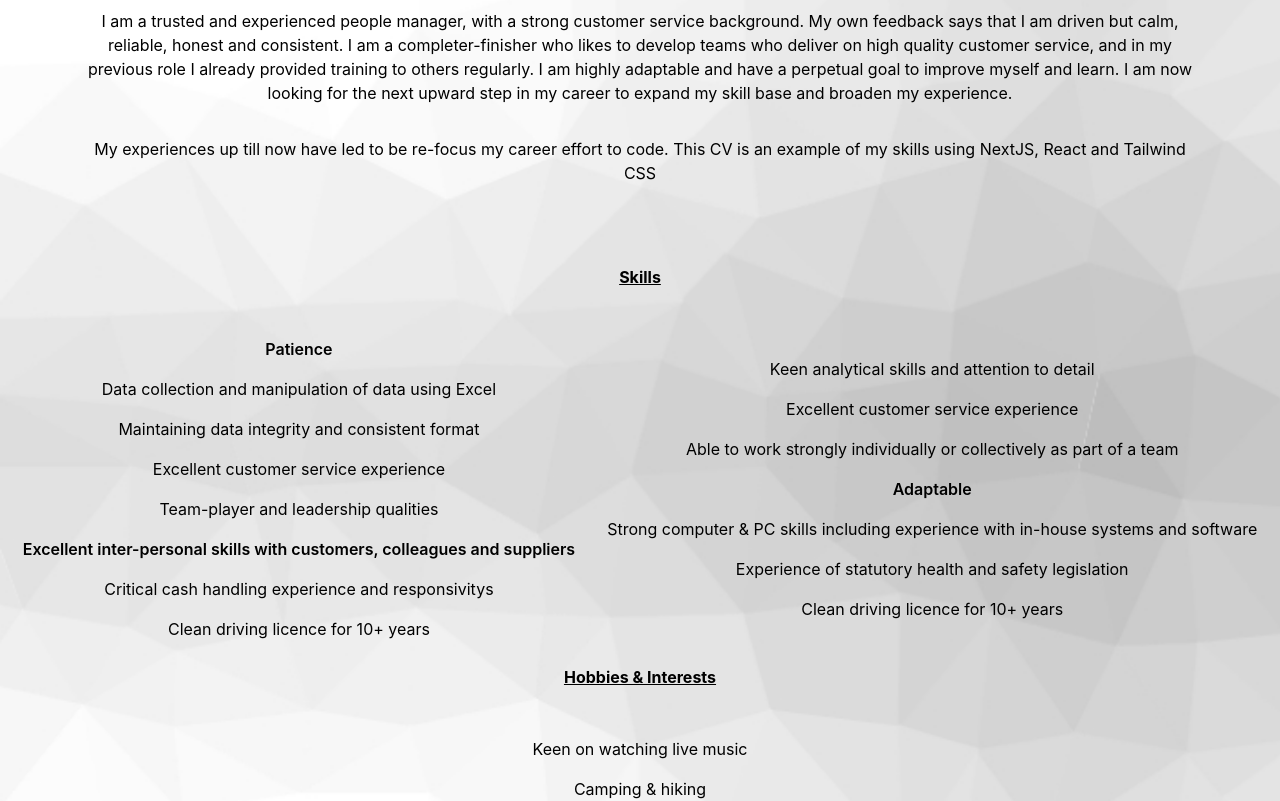
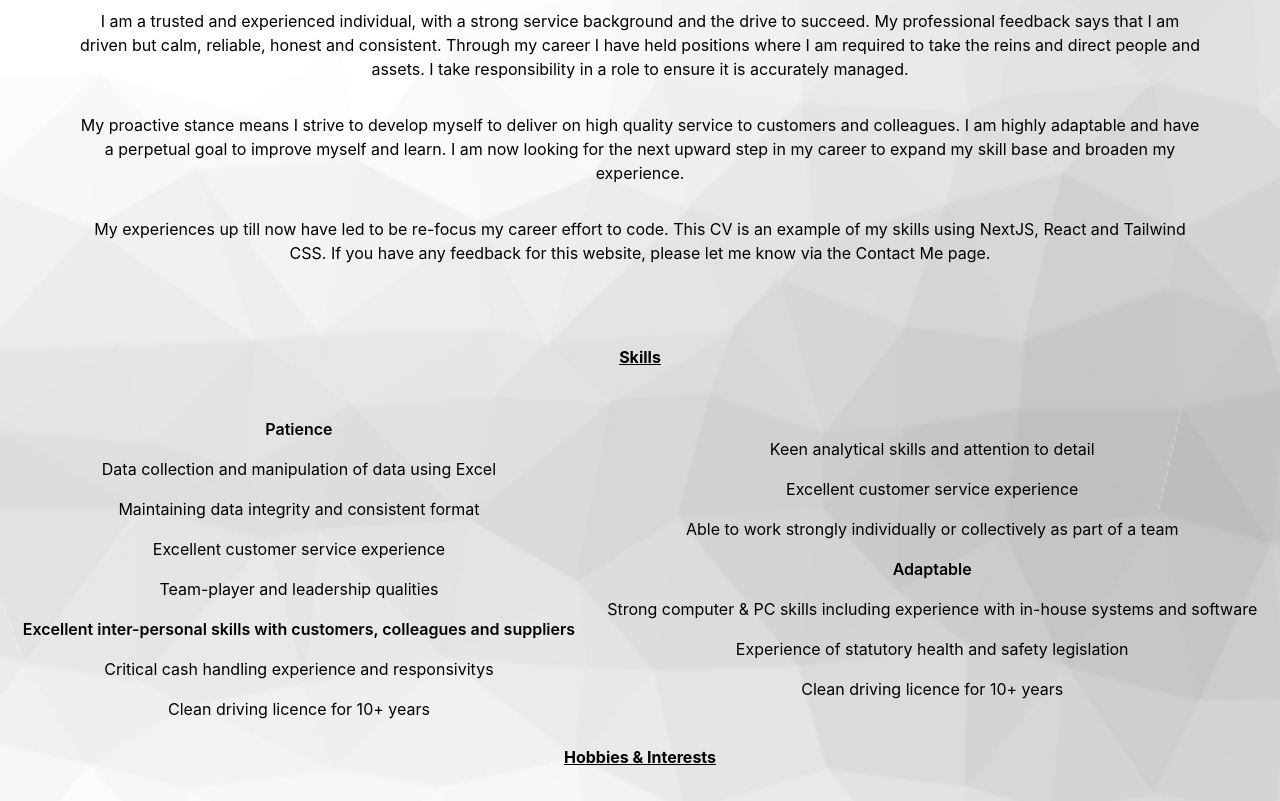
Before and after one commit to alexanderjamesfrancis/next-js-online-cv, a Next.js app: page /componants/about_me/AboutMe in a window 1280 px wide. Shown: the part 240-1041 px from the top of the page. Built offline with nearby package versions, Linux system fonts and the light colour scheme.

Commit message:
Adjust Images

```diff
--- a/componants/about_me_componants/about_me_body.js
+++ b/componants/about_me_componants/about_me_body.js
@@ -1,14 +1,30 @@
 export default function About_Me_Body_Text() {
-    return(
-        <div className=" flex flex-col text-center items-center p-4 py-16">
-            <h2 className="about-me-title font-bold underline underline-offset-1">About Me</h2>
+  return (
+    <div className=" flex flex-col text-center items-center p-4 py-16">
+      <h2 className="about-me-title font-bold underline underline-offset-1">
+        About Me
+      </h2>
 
-            <p className="my-4 px-16">I am a trusted and experienced people manager, with a strong customer service background. My own feedback says that I am driven but calm, reliable, honest and consistent. I am a completer-finisher who likes to develop teams who deliver on high
-                quality customer service, and in my previous role I already provided training to others regularly. I am highly adaptable and have a perpetual goal to improve myself and learn. I am now looking for the next upward step in my career to expand my
-                skill base and broaden my experience. </p>
-            <p className="self-description my-4 px-16">My experiences up till now have led to be re-focus my career effort to code. This CV is an example of my skills using NextJS, React and Tailwind CSS</p>
-
-        </div>
-
-    )
+      <p className="my-4 px-16">
+        I am a trusted and experienced individual, with a strong service
+        background and the drive to succeed. My professional feedback says that
+        I am driven but calm, reliable, honest and consistent. Through my career
+        I have held positions where I am required to take the reins and direct
+        people and assets. I take responsibility in a role to ensure it is
+        accurately managed. </p>
+        <p className="my-4 px-16">
+        My proactive stance means I strive to develop myself
+        to deliver on high quality service to customers and colleagues. I am
+        highly adaptable and have a perpetual goal to improve myself and learn.
+        I am now looking for the next upward step in my career to expand my
+        skill base and broaden my experience.
+      </p>
+      <p className="self-description my-4 px-16">
+        My experiences up till now have led to be re-focus my career effort to
+        code. This CV is an example of my skills using NextJS, React and
+        Tailwind CSS. If you have any feedback for this website, please let me
+        know via the Contact Me page.
+      </p>
+    </div>
+  );
 }
--- a/componants/about_me_componants/about_me_hobbies.js
+++ b/componants/about_me_componants/about_me_hobbies.js
@@ -4,8 +4,8 @@ export default function About_Me_Hobbies(){
         <h3 className="font-bold text-center underline underline-offset-1 mb-6">Hobbies & Interests</h3>
         <div className="flex flex-col py-6 text-center space-y-4 px-4">
             <p>Keen on watching live music</p>
-            <p>Camping & hiking</p>
-            <p>Gaming</p>
+            <p>Hiking - Peaks District and Forests</p>
+            <p>Big PC Enthusiast (Factorio is King)</p>
             <p>Manage a Dungeons & Dragons/ Pathfinder Campaign group</p>
             <p>Custom PC construction and modification</p>
             <p>Cooking</p>
--- a/componants/portfolio componants/portfolio_card_builder.js
+++ b/componants/portfolio componants/portfolio_card_builder.js
@@ -19,7 +19,7 @@ const {link,desktopImage,mobileImage,cardName,description} = data.data
       <Link href={link}>
         <Image
           src={desktopImage}
-          className="hidden w-full min-h-full duration-200 md:block group-hover:scale-110"
+          className="hidden min-h-full duration-200 md:block group-hover:scale-110"
           width={300}
           height="3000"
 
@@ -30,7 +30,7 @@ const {link,desktopImage,mobileImage,cardName,description} = data.data
           src={mobileImage}
           width="2000"
           height="2000"
-          className="md:hidden -translate-y-6 w-full"
+          className="md:hidden object-fill h-full w-full"
           alt=""
         />
 
--- a/styles/globals.css
+++ b/styles/globals.css
@@ -37,7 +37,7 @@ a {
 
 /*Portfolio item CSS*/
 .item-container {
-    @apply flex flex-col justify-between w-full mb-4 text-2xl text-white uppercase md:grid md:grid-rows-4 md:justify-center md:grid-flow-col gap-8 md:space-y-0 md:space-x-0
+    @apply flex flex-col justify-between w-full mb-4 text-2xl text-white uppercase md:grid md:grid-cols-4 md:justify-center gap-8 md:space-y-0 md:space-x-0
 }
 
 .item {
```
